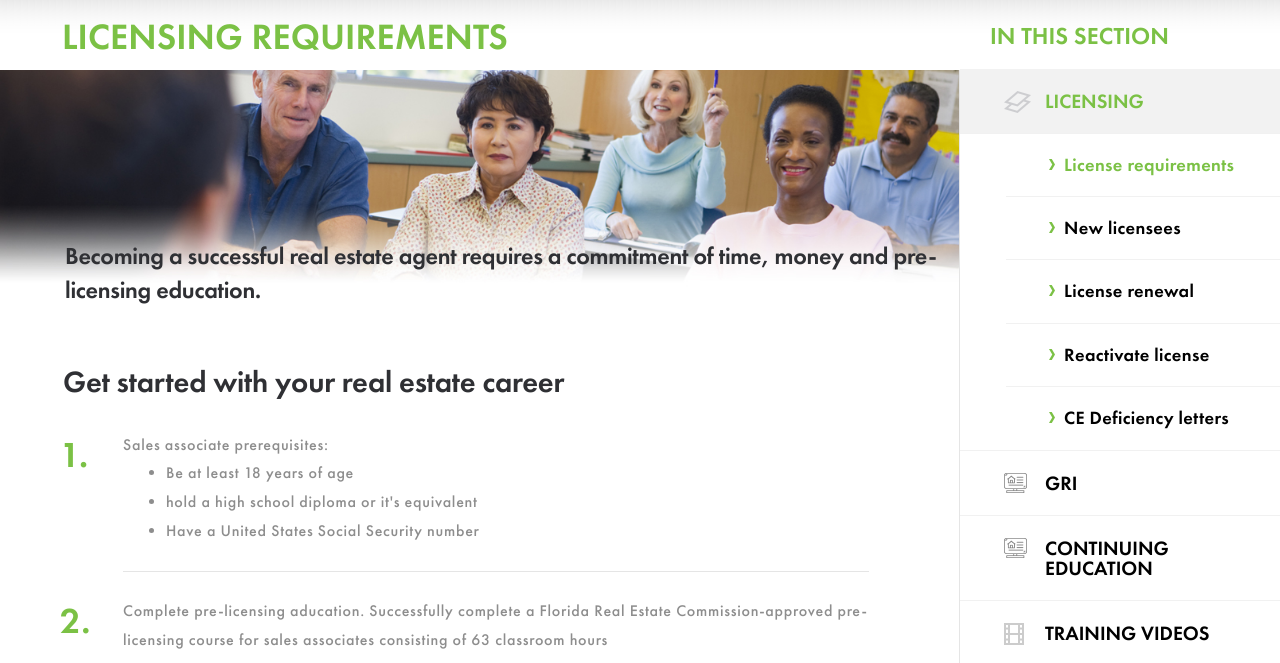
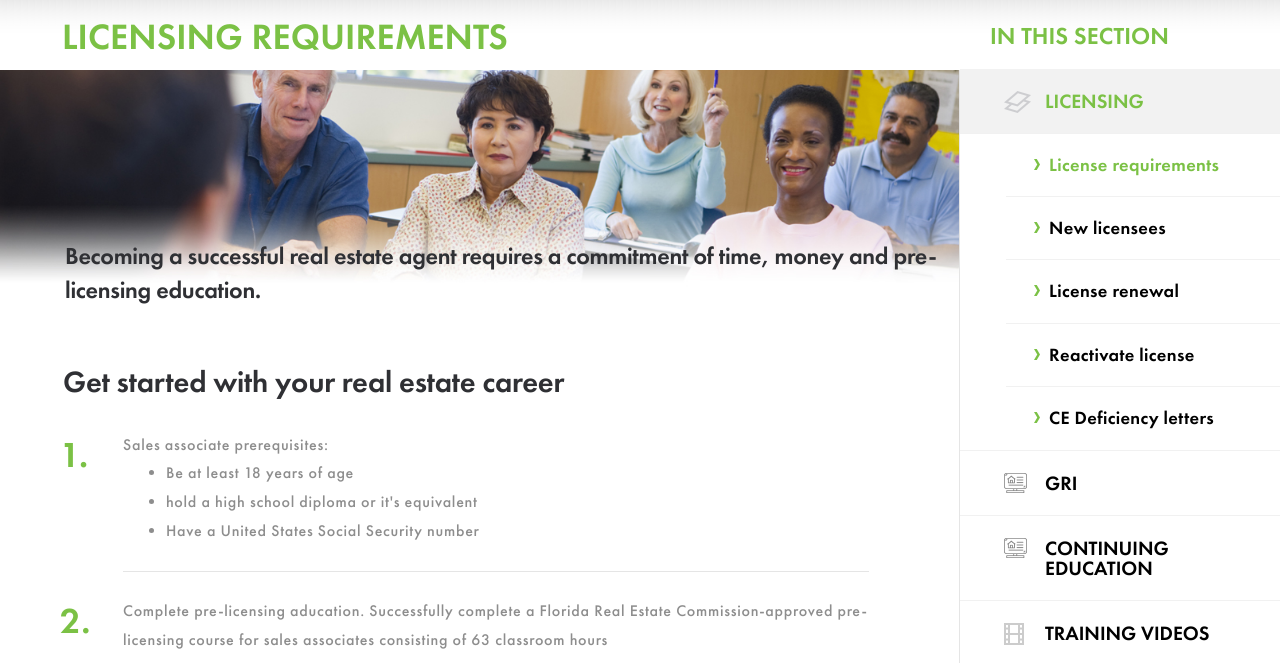
Before and after one commit to orchidconnect/florida, a website: page licensing-requirements.html in a window 1280 px wide. Shown: the part 132-795 px from the top of the page. Drawn offline with Linux system fonts and the light colour scheme.

Commit message:
arrow alignmerb

```diff
--- a/css/media.css
+++ b/css/media.css
@@ -65,6 +65,11 @@
    .home-tabs .tabs-title a {
       padding: 15px 0px;
     }
+  .menu-accordion .submenu a::before {
+    left: 28px;
+      top: 25px;
+    position: absolute;
+  }
 }
 @media only screen and (max-width: 1280px) {
     header .menu-main li {
```
